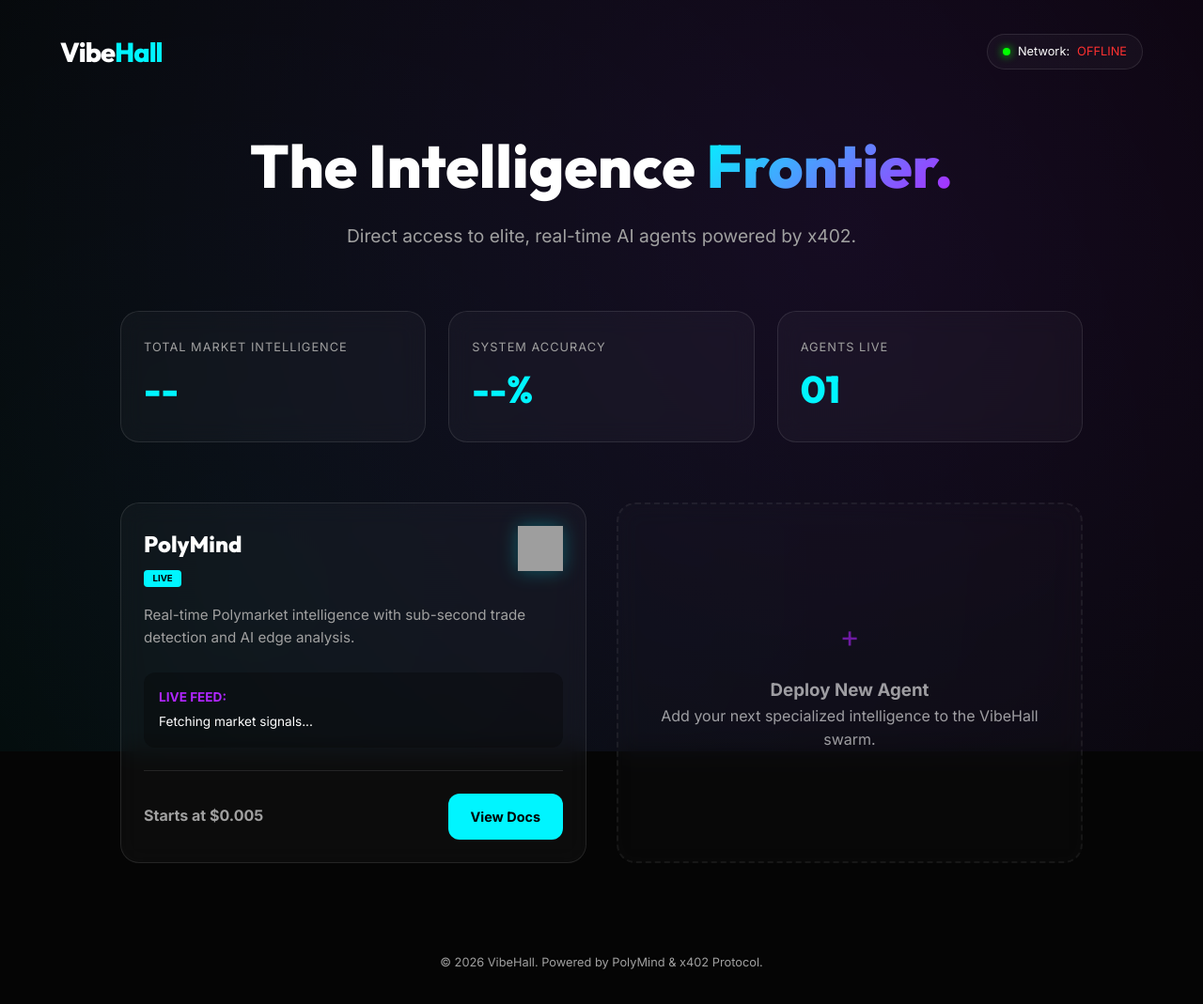
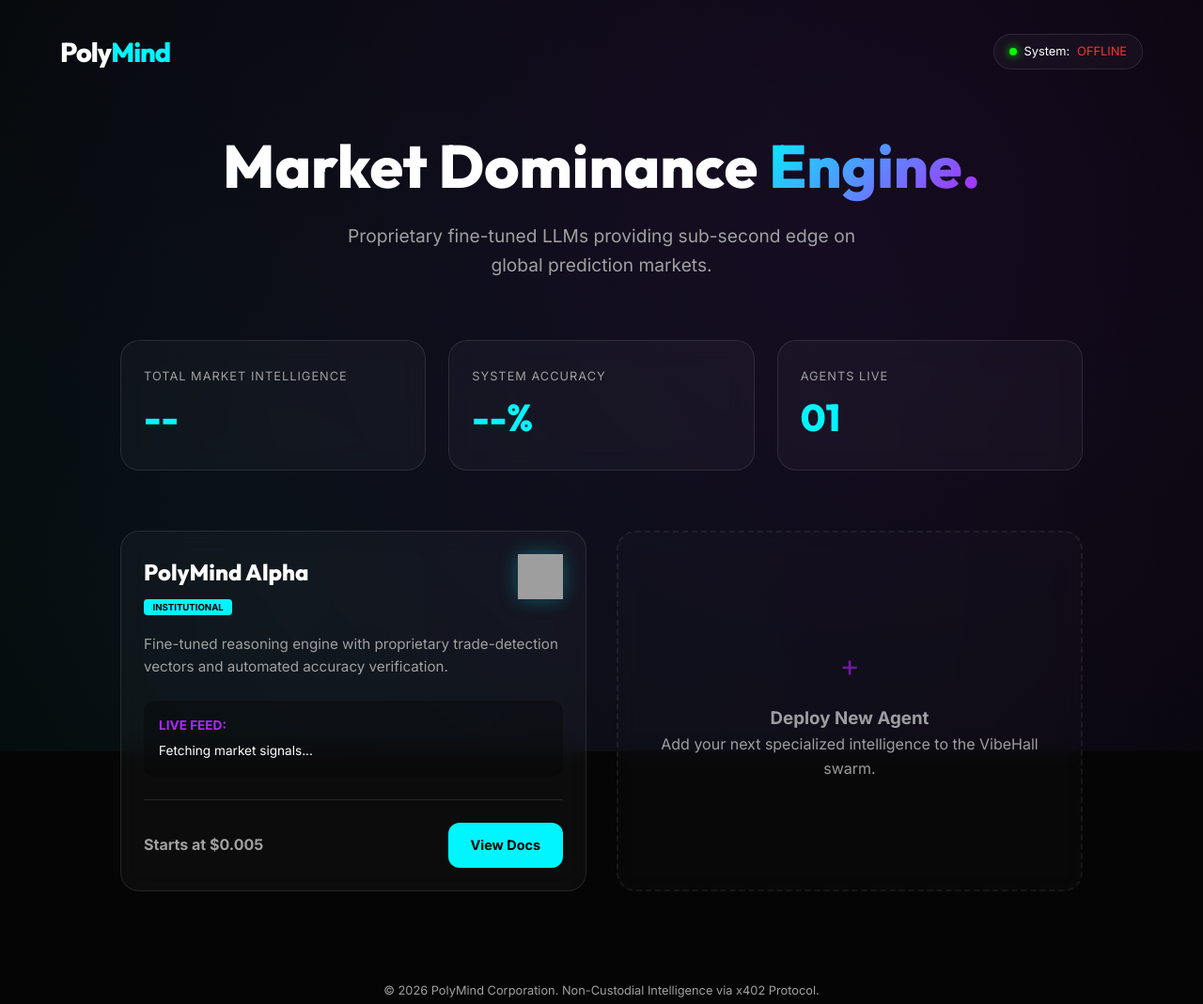
Before and after one commit to HikariDavid/vibehall-portal, a plain HTML site: page index.html in a window 1280 px wide. Shown: the whole page at 94% size. Drawn offline with Linux system fonts and the light colour scheme; no server answers; grey boxes are pictures that could not be loaded.

Commit message:
Branding: Full rebranding to PolyMind Corporate identity; Shifted to Fine-Tuned LLM positioning

```diff
--- a/app.js
+++ b/app.js
@@ -1,5 +1,5 @@
-// VibeHall Portal App
-// Dynamic integration with PolyMind API
+// PolyMind Intelligence Portal
+// Dynamic integration with PolyMind AI backend
 
 const API_BASE = "https://polymind-production.up.railway.app";
 
@@ -47,7 +47,7 @@
             }
         }
     } catch (error) {
-        console.error("VibeHall Feed Offline:", error);
+        console.error("PolyMind Intelligence Feed Offline:", error);
         const statusEl = document.getElementById('network-status');
         if (statusEl) {
             statusEl.innerText = "OFFLINE";
--- a/index.html
+++ b/index.html
@@ -1,30 +1,33 @@
 <!DOCTYPE html>
 <html lang="en">
+
 <head>
     <meta charset="UTF-8">
     <meta name="viewport" content="width=device-width, initial-scale=1.0">
-    <title>VibeHall | The AI Agent Hub</title>
+    <title>PolyMind | Institutional Prediction Intelligence</title>
     <link rel="stylesheet" href="styles.css">
     <link rel="preconnect" href="https://fonts.googleapis.com">
     <link rel="preconnect" href="https://fonts.gstatic.com" crossorigin>
-    <link href="https://fonts.googleapis.com/css2?family=Inter:wght@300;400;700&family=Outfit:wght@500;800&display=swap" rel="stylesheet">
+    <link href="https://fonts.googleapis.com/css2?family=Inter:wght@300;400;700&family=Outfit:wght@500;800&display=swap"
+        rel="stylesheet">
 </head>
+
 <body>
     <div class="background-glow"></div>
 
     <header>
         <nav>
-            <div class="logo">Vibe<span>Hall</span></div>
+            <div class="logo">Poly<span>Mind</span></div>
             <div class="status-badge">
-                <span class="dot"></span> Network: <span id="network-status">MAINNET</span>
+                <span class="dot"></span> System: <span id="network-status">OPERATIONAL</span>
             </div>
         </nav>
     </header>
 
     <main>
         <section class="hero">
-            <h1>The Intelligence <span class="gradient-text">Frontier.</span></h1>
-            <p>Direct access to elite, real-time AI agents powered by x402.</p>
+            <h1>Market Dominance <span class="gradient-text">Engine.</span></h1>
+            <p>Proprietary fine-tuned LLMs providing sub-second edge on global prediction markets.</p>
         </section>
 
         <section class="stats-overview">
@@ -47,12 +50,14 @@
             <div class="agent-card glass">
                 <div class="agent-header">
                     <div class="agent-title">
-                        <h2>PolyMind</h2>
-                        <span class="badge">Live</span>
+                        <h2>PolyMind Alpha</h2>
+                        <span class="badge">Institutional</span>
                     </div>
-                    <img src="https://api.iconify.design/solar:chart-2-bold-duotone.svg?color=%2300f5ff" alt="PolyMind" class="agent-icon">
+                    <img src="https://api.iconify.design/solar:chart-2-bold-duotone.svg?color=%2300f5ff" alt="PolyMind"
+                        class="agent-icon">
                 </div>
-                <p class="description">Real-time Polymarket intelligence with sub-second trade detection and AI edge analysis.</p>
+                <p class="description">Fine-tuned reasoning engine with proprietary trade-detection vectors and
+                    automated accuracy verification.</p>
 
                 <div class="market-ticker" id="live-ticker">
                     <div class="ticker-label">LIVE FEED:</div>
@@ -75,9 +80,10 @@
     </main>
 
     <footer>
-        <p>&copy; 2026 VibeHall. Powered by PolyMind & x402 Protocol.</p>
+        <p>&copy; 2026 PolyMind Corporation. Non-Custodial Intelligence via x402 Protocol.</p>
     </footer>
 
     <script src="app.js"></script>
 </body>
+
 </html>
```
